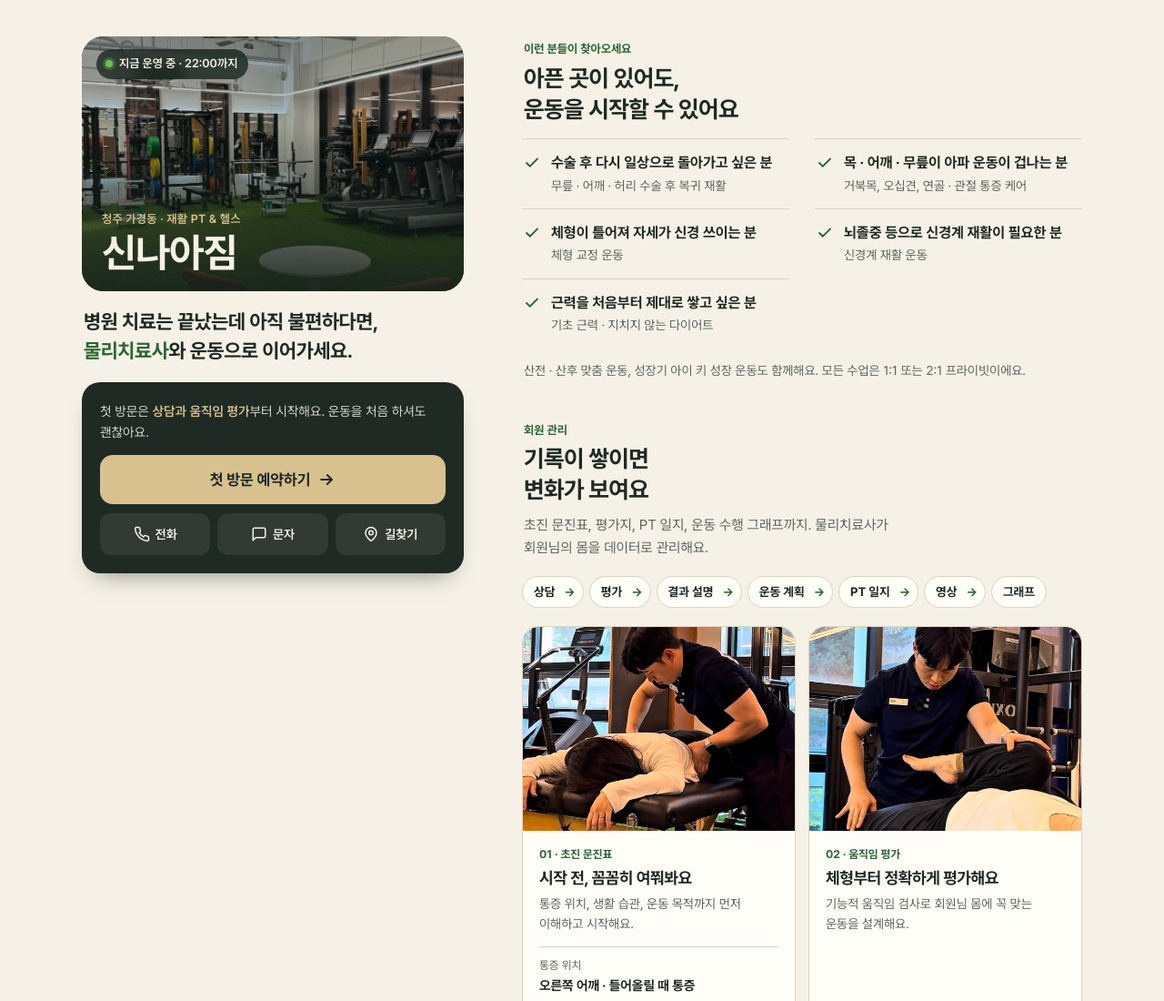
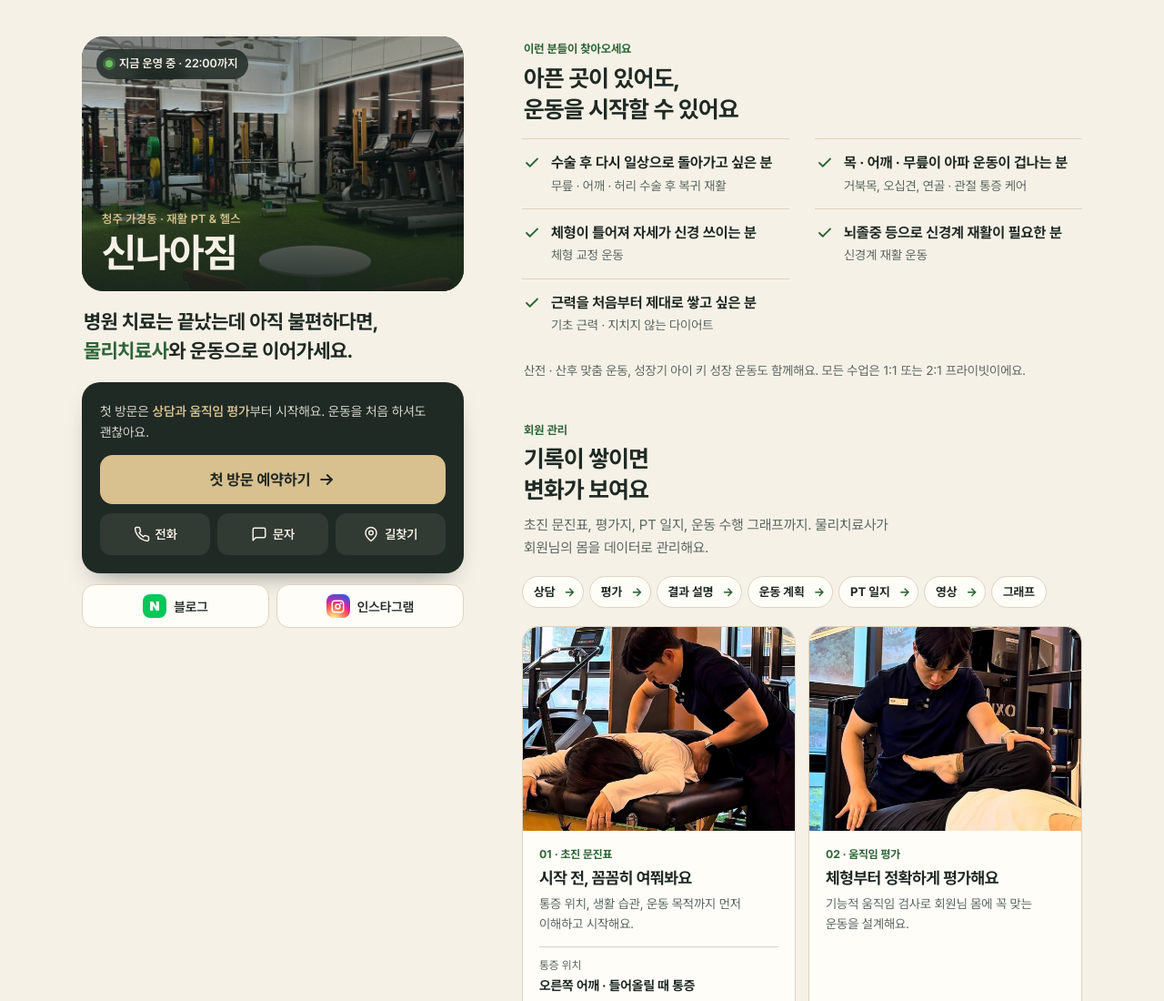
Before and after one commit to shinnaagym/jongsu, a plain HTML site: page index.html in a window 1280 px wide. Shown: the top 1100 px of the page at 91% size. Drawn offline with Linux system fonts and the light colour scheme.

Commit message:
예약 카드 아래에 블로그·인스타그램 버튼 추가
Co-Authored-By: Claude Opus 5.5 <noreply@anthropic.com>

```diff
--- a/index.html
+++ b/index.html
@@ -136,6 +136,17 @@
     transition: background .2s var(--ease);
   }
   .book-row a:hover { background: rgba(246,241,231,.16); }
+  .social { margin-top: 12px; display: grid; grid-template-columns: 1fr 1fr; gap: 8px; }
+  .social a {
+    display: flex; align-items: center; justify-content: center; gap: 8px;
+    min-height: 48px; border-radius: 14px;
+    background: var(--card); border: 1px solid var(--line); color: var(--ink);
+    font-size: 14.5px; font-weight: 600;
+    transition: border-color .2s var(--ease), transform .2s var(--ease);
+  }
+  .social a:hover { border-color: var(--muted); }
+  .social a:active { transform: scale(.985); }
+  .social .badge { width: 26px; height: 26px; border-radius: 8px; }
 
   /* ── Sections ───────────────────────── */
   section { margin-top: 44px; }
@@ -472,6 +483,15 @@
       </a>
     </nav>
   </div>
+
+  <nav class="social" aria-label="블로그와 인스타그램">
+    <a href="https://blog.naver.com/shinnaagym" target="_blank" rel="noopener">
+      <span class="badge naver" aria-hidden="true"><svg width="12" height="12" viewBox="0 0 24 24" fill="currentColor"><path d="M15.6 12.8 8.1 2H2v20h6.4V11.2L15.9 22H22V2h-6.4z"/></svg></span>블로그
+    </a>
+    <a href="https://www.instagram.com/shinnaa_gym/" target="_blank" rel="noopener">
+      <span class="badge insta" aria-hidden="true"><svg width="15" height="15" viewBox="0 0 24 24" fill="none" stroke="currentColor" stroke-width="2.2" stroke-linecap="round" stroke-linejoin="round"><rect x="2" y="2" width="20" height="20" rx="5"/><circle cx="12" cy="12" r="4"/><circle cx="17.5" cy="6.5" r=".6" fill="currentColor"/></svg></span>인스타그램
+    </a>
+  </nav>
 </div>
 
 <div class="content">
```
